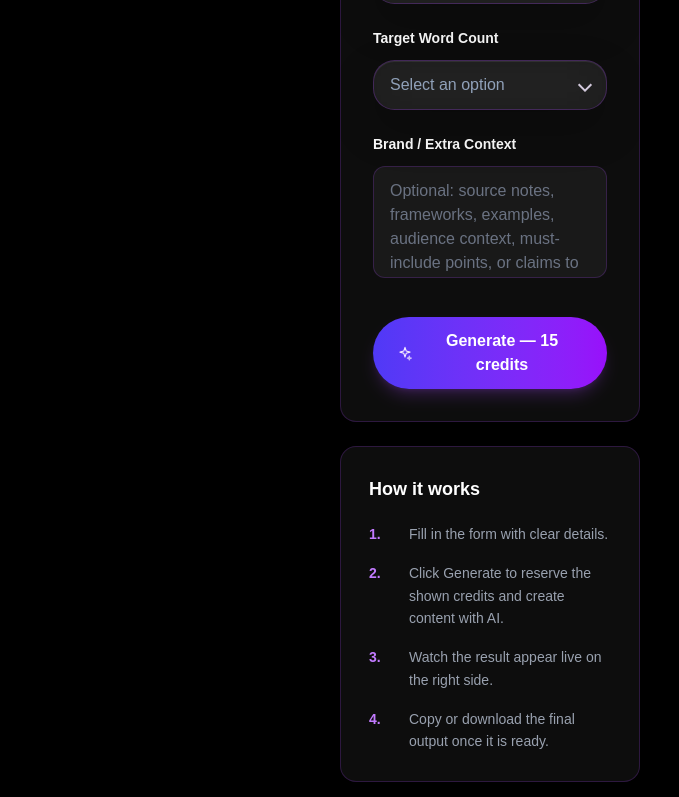
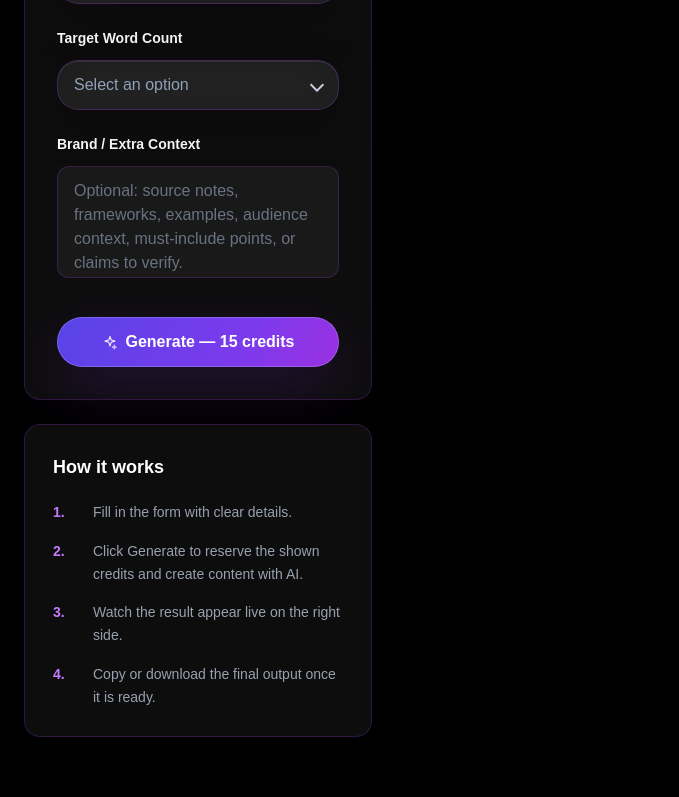
Before and after one commit to sajanmenuluttlegya/abc-creator-clean, a Next.js app in the folder abc-creator-app/: page /tools/advanced-blog-post in a window 1280 px wide. Shown: the part 991-1788 px from the top of the page, without its empty margins (0-679 px from the left). Built offline with nearby package versions, Linux system fonts and the light colour scheme.

Commit message:
Polish tool page layout and global action controls

```diff
--- a/abc-creator-app/app/no-inline-images.css
+++ b/abc-creator-app/app/no-inline-images.css
@@ -10,3 +10,69 @@
   display: none !important;
   visibility: hidden !important;
 }
+
+aside[aria-label="Tool categories"],
+button.fixed.left-4.top-28 {
+  display: none !important;
+  visibility: hidden !important;
+  pointer-events: none !important;
+}
+
+@media (min-width: 1024px) {
+  .lg\:pl-\[330px\] {
+    padding-left: 1.5rem !important;
+  }
+}
+
+@media (min-width: 1280px) {
+  .xl\:pl-\[340px\] {
+    padding-left: 1.5rem !important;
+  }
+}
+
+main section > div.mb-12 > div.flex.gap-3 > span:first-child:not(:only-child) {
+  display: none !important;
+}
+
+@keyframes abcUniversalGradientMove {
+  0% { background-position: 0% 50%; }
+  50% { background-position: 100% 50%; }
+  100% { background-position: 0% 50%; }
+}
+
+form button[type="submit"],
+.abc-premium-generate-button {
+  background-image: linear-gradient(120deg, #4f46e5, #7c3aed, #c026d3, #4f46e5) !important;
+  background-size: 240% 240% !important;
+  animation: abcUniversalGradientMove 5.5s ease infinite !important;
+  border: 1px solid rgba(199, 210, 254, 0.25) !important;
+  box-shadow: 0 22px 55px rgba(88, 28, 135, 0.32) !important;
+}
+
+form button[type="submit"]:hover,
+.abc-premium-generate-button:hover {
+  filter: brightness(1.06);
+  transform: translateY(-1px);
+}
+
+select[aria-label="Download output"] {
+  appearance: none !important;
+  -webkit-appearance: none !important;
+  min-height: 2.5rem !important;
+  border-radius: 999px !important;
+  border: 1px solid rgba(216, 180, 254, 0.36) !important;
+  background-color: rgba(255, 255, 255, 0.055) !important;
+  background-image: linear-gradient(120deg, rgba(79, 70, 229, 0.28), rgba(124, 58, 237, 0.3), rgba(192, 38, 211, 0.26)) !important;
+  background-position: center !important;
+  background-size: 220% 220% !important;
+  animation: abcUniversalGradientMove 7s ease infinite !important;
+  padding: 0.6rem 1.25rem !important;
+  color: #fff !important;
+  font-weight: 800 !important;
+  box-shadow: 0 16px 35px rgba(88, 28, 135, 0.22) !important;
+}
+
+select[aria-label="Download output"] option {
+  background: #07050d !important;
+  color: #fff !important;
+}
```
